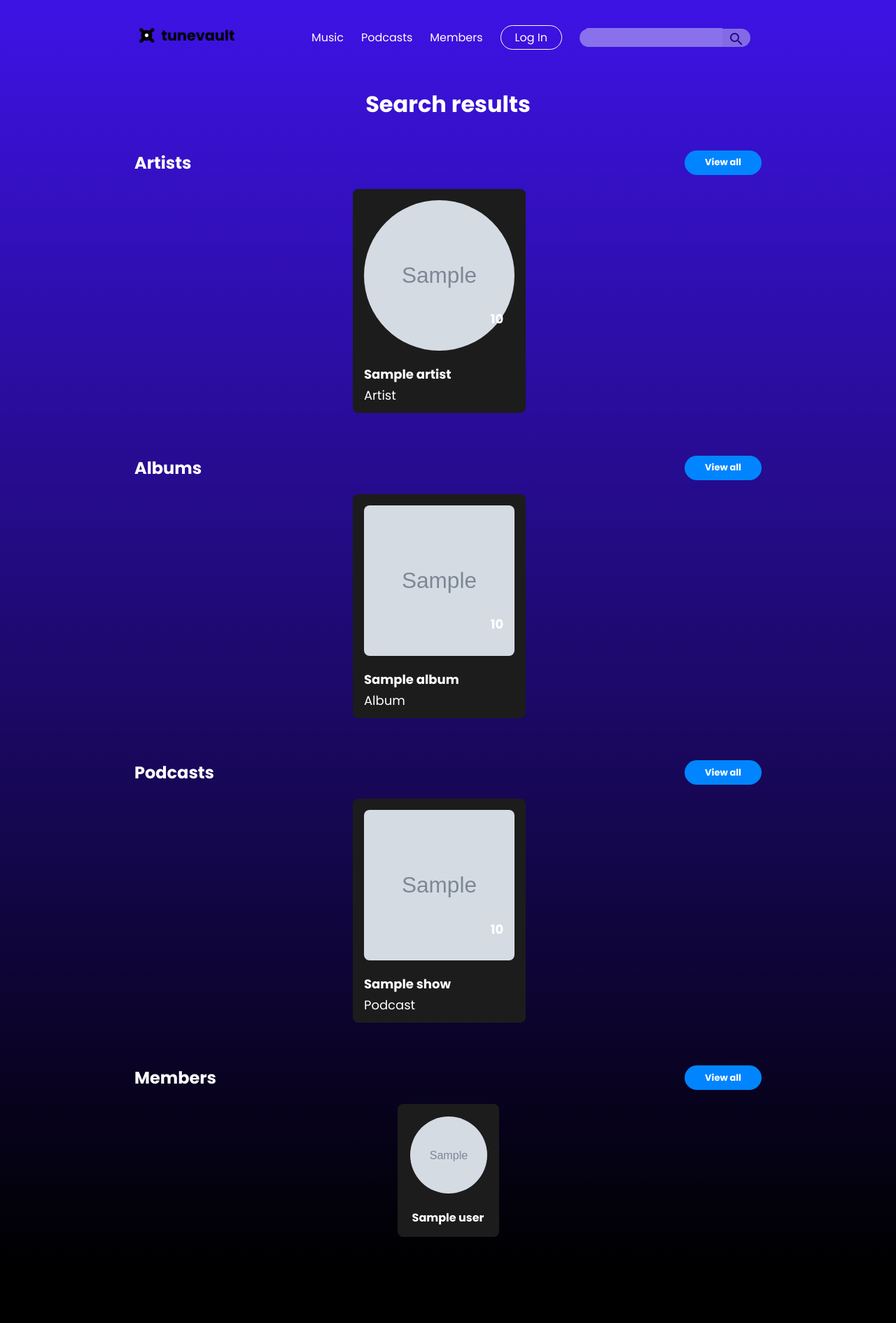
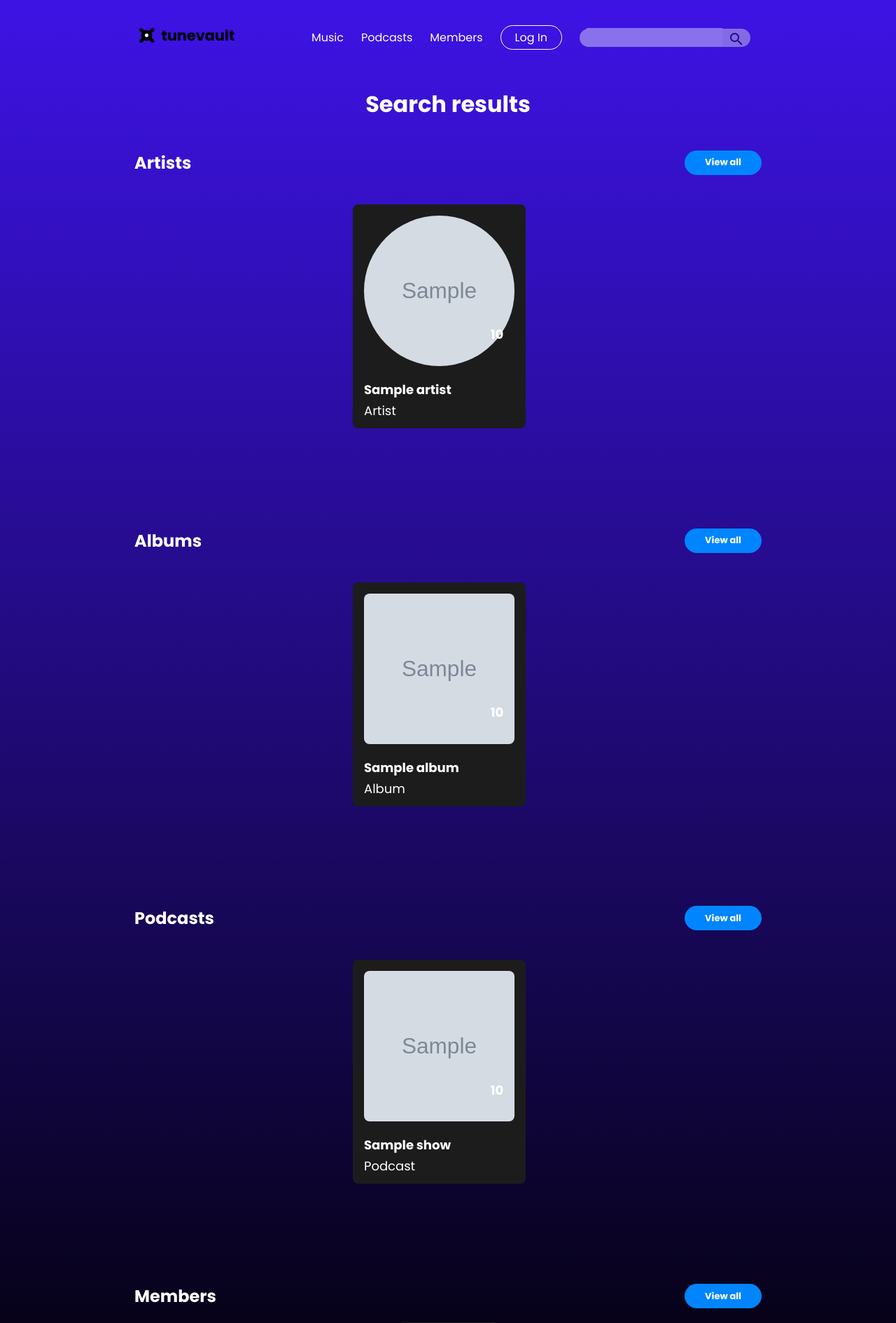
Before and after one commit to micaelaperillo/HexaTuneVault, a Django app: template frontend/templates/searchResult.html in a window 1280 px wide. Shown: the top 1890 px of the page at 70% size. Before the commit the page ends 1767 px from the top, so only its background shows below. Run offline with Django 5.2, Linux system fonts and the light colour scheme; the template is opened without the code that fills it: most values are stand-ins (such as "Sample title", 1, 10 or a date in 2020); grey boxes marked "Sample" are stand-in pictures.

Commit message:
nit front css

```diff
--- a/frontend/static/previewVault.css
+++ b/frontend/static/previewVault.css
@@ -8,7 +8,7 @@
 
 .container {
     width: 240px;
-    height: 100%;
+    height: 300px;
 }
 
 .vaultPrev {
--- a/frontend/static/searchResults.css
+++ b/frontend/static/searchResults.css
@@ -35,8 +35,9 @@
 }
 
 .sub-gallery-item {
-    flex: 0 0 calc(33.33% - 80px);
-    margin-bottom: 20px;
+    flex: 0 0 247px;
+    margin: 0 3%;
+    margin-bottom: 40px;
 }
 
 .sub-gallery {
```
